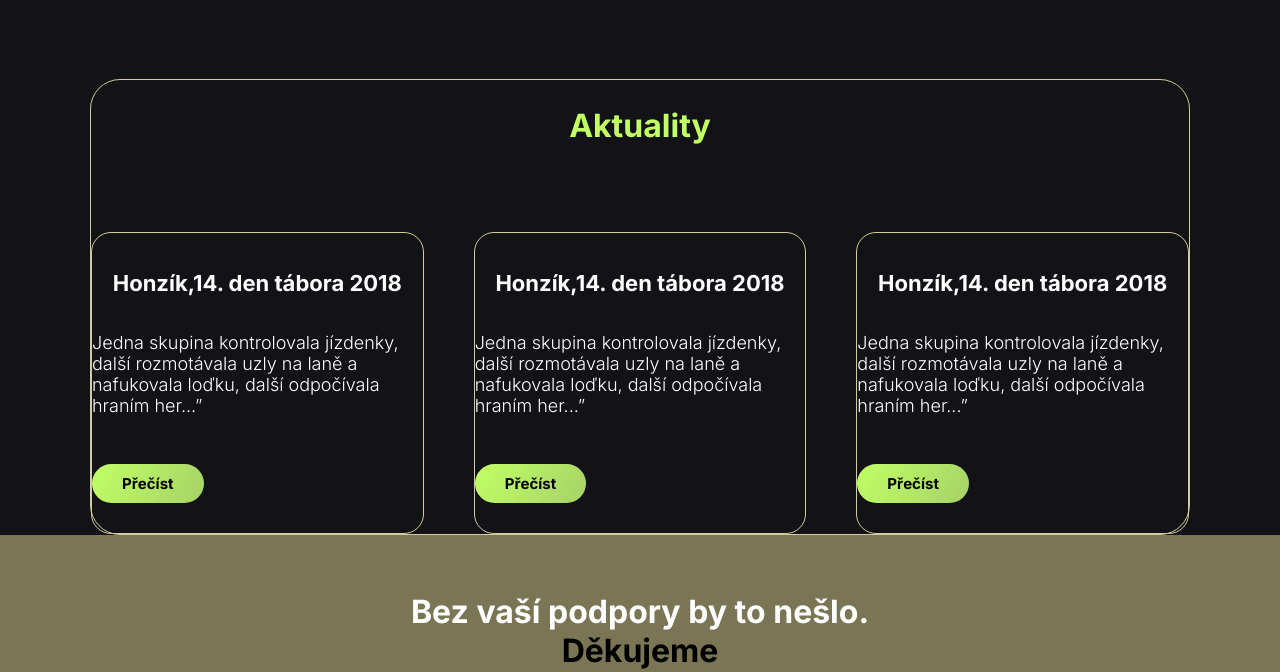
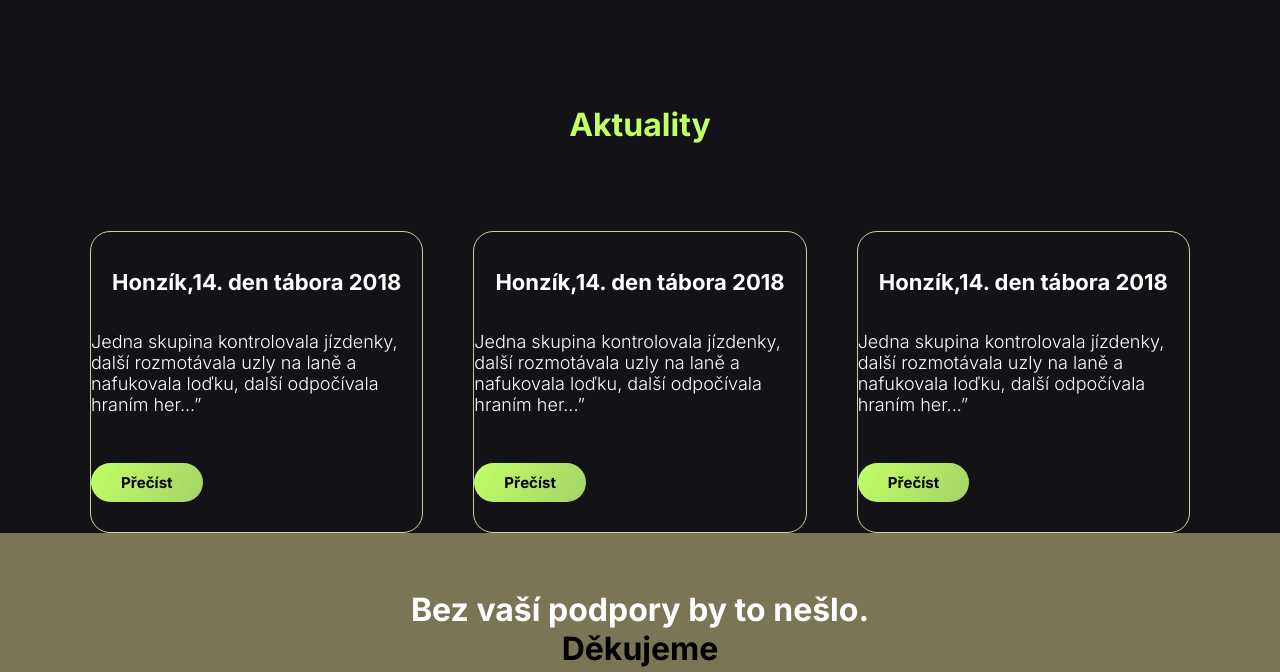
Before and after one commit to therezca/tabornevidomi, an Eleventy site: page index.html in a window 1280 px wide. Shown: the part 2253-2925 px from the top of the page. Built offline with nearby package versions, Linux system fonts and the light colour scheme; Eleventy itself is replaced by a stand-in of ours; files that its build step writes are made by us from their sources.

Commit message:
pokus 365

```diff
--- a/SCSS/_layout.scss
+++ b/SCSS/_layout.scss
@@ -320,10 +320,7 @@
 
 .novinky {
 
-    &__obal {border-color:$bezova;
-        border-radius: 30px;
-        border-style: solid;
-        border-width: 1px;
+    &__obal {
         max-width: 1100px;
         margin: auto;}
 
```
